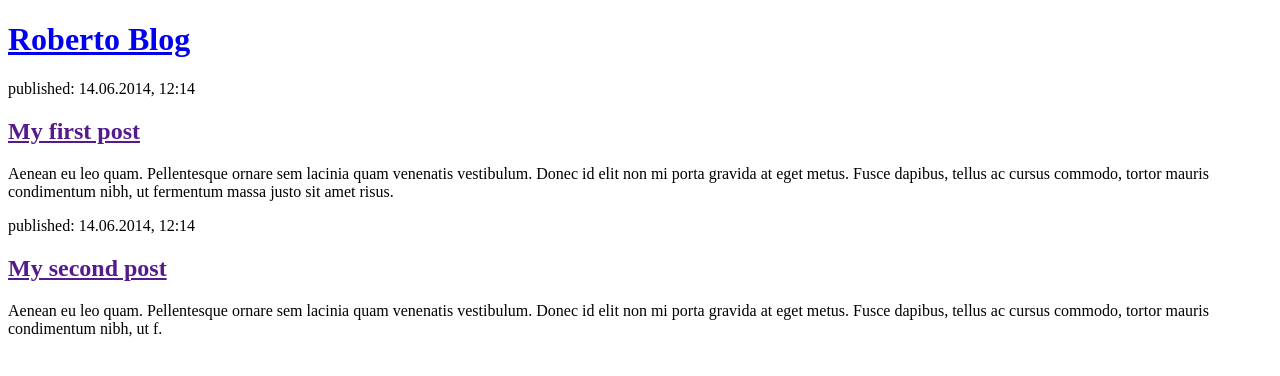
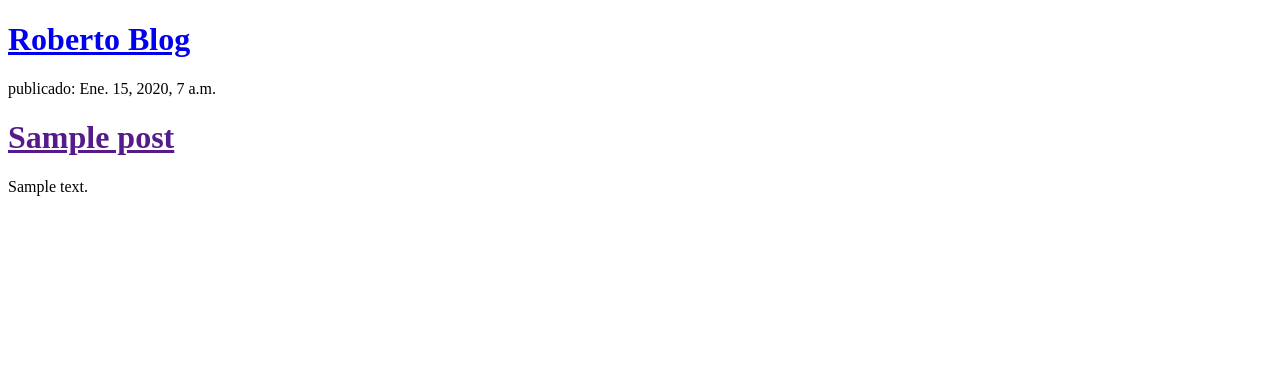
Before and after one commit to RobertoUreta/my-first-blog, a Django app: template blog/templates/blog/post_list.html in a window 1280 px wide. Shown: the top 376 px of the page. Run offline with Django 3.2, Linux system fonts and the light colour scheme; the template is opened without the code that fills it: values that come from a table or form of the project are taken from there, others are empty; tables that the repository leaves empty hold one stand-in row (values such as "Sample post").

Commit message:
Templates modificados para mostrar post desde base de datos

```diff
--- a/blog/templates/blog/post_list.html
+++ b/blog/templates/blog/post_list.html
@@ -13,17 +13,14 @@
         <h1><a href="/">Roberto Blog</a></h1>
     </div>
 
+    {% for post in posts %}
     <div>
-        <p>published: 14.06.2014, 12:14</p>
-        <h2><a href="">My first post</a></h2>
-        <p>Aenean eu leo quam. Pellentesque ornare sem lacinia quam venenatis vestibulum. Donec id elit non mi porta gravida at eget metus. Fusce dapibus, tellus ac cursus commodo, tortor mauris condimentum nibh, ut fermentum massa justo sit amet risus.</p>
+        <p> publicado: {{ post.published_date }}</p>
+        <h1><a href="">{{ post.title }}</a></h1>
+        <!--linebreaksbr trasforma saltos de linea en parrafos-->
+        <p>{{ post.text|linebreaksbr }}</p>
     </div>
-
-    <div>
-        <p>published: 14.06.2014, 12:14</p>
-        <h2><a href="">My second post</a></h2>
-        <p>Aenean eu leo quam. Pellentesque ornare sem lacinia quam venenatis vestibulum. Donec id elit non mi porta gravida at eget metus. Fusce dapibus, tellus ac cursus commodo, tortor mauris condimentum nibh, ut f.</p>
-    </div>
+    {% endfor %}
 </body>
 
 </html>
--- a/blog/views.py
+++ b/blog/views.py
@@ -1,6 +1,9 @@
 from django.shortcuts import render
+from django.utils import timezone
+from .models import Post
 
 # Create your views here.
 
 def post_list(request):
-    return render(request, 'blog/post_list.html', {})
+    posts = Post.objects.filter(published_date__lte=timezone.now()).order_by('published_date')
+    return render(request, 'blog/post_list.html', {'posts': posts})
```
Also changed, not shown: blog/models.py (line endings or trailing spaces).
